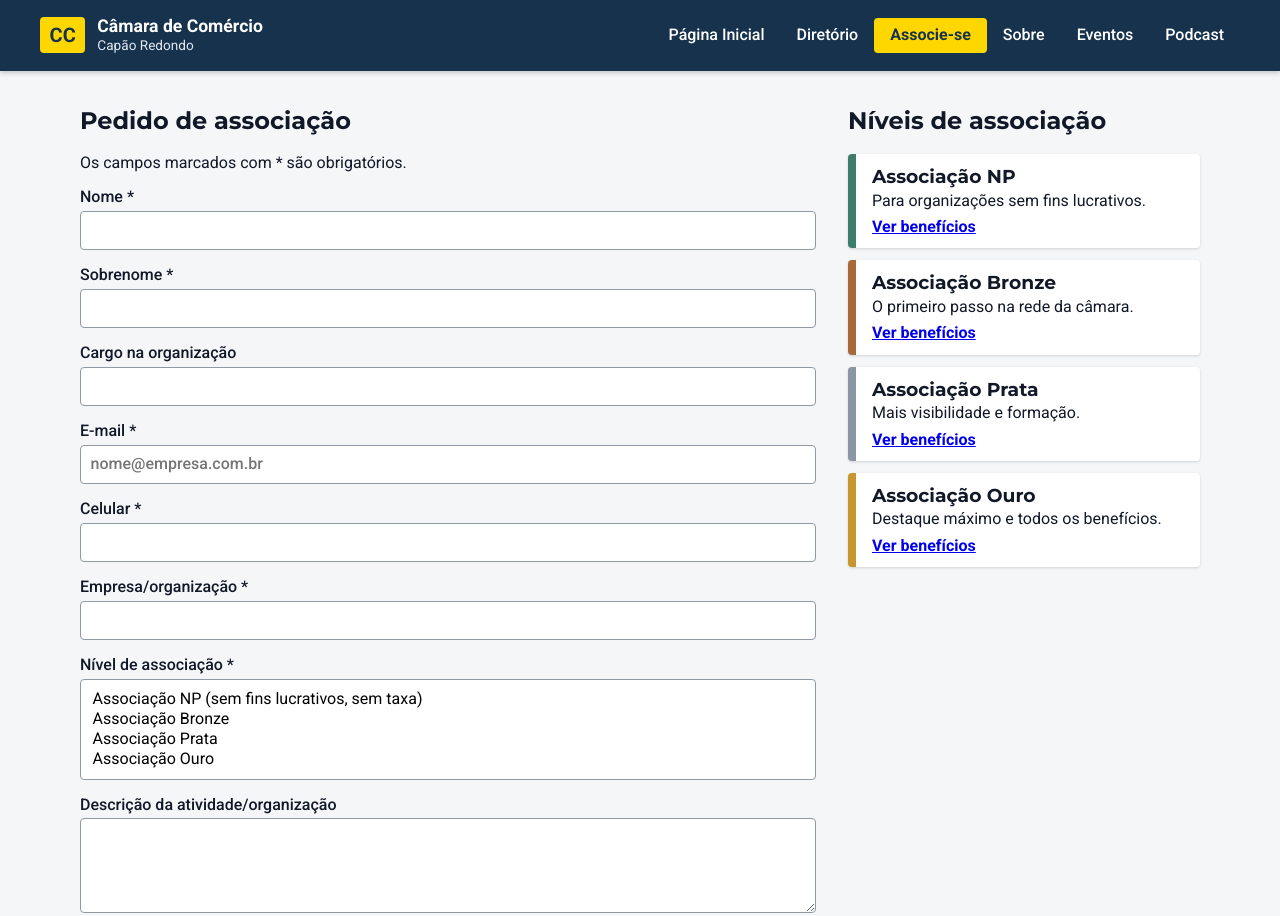
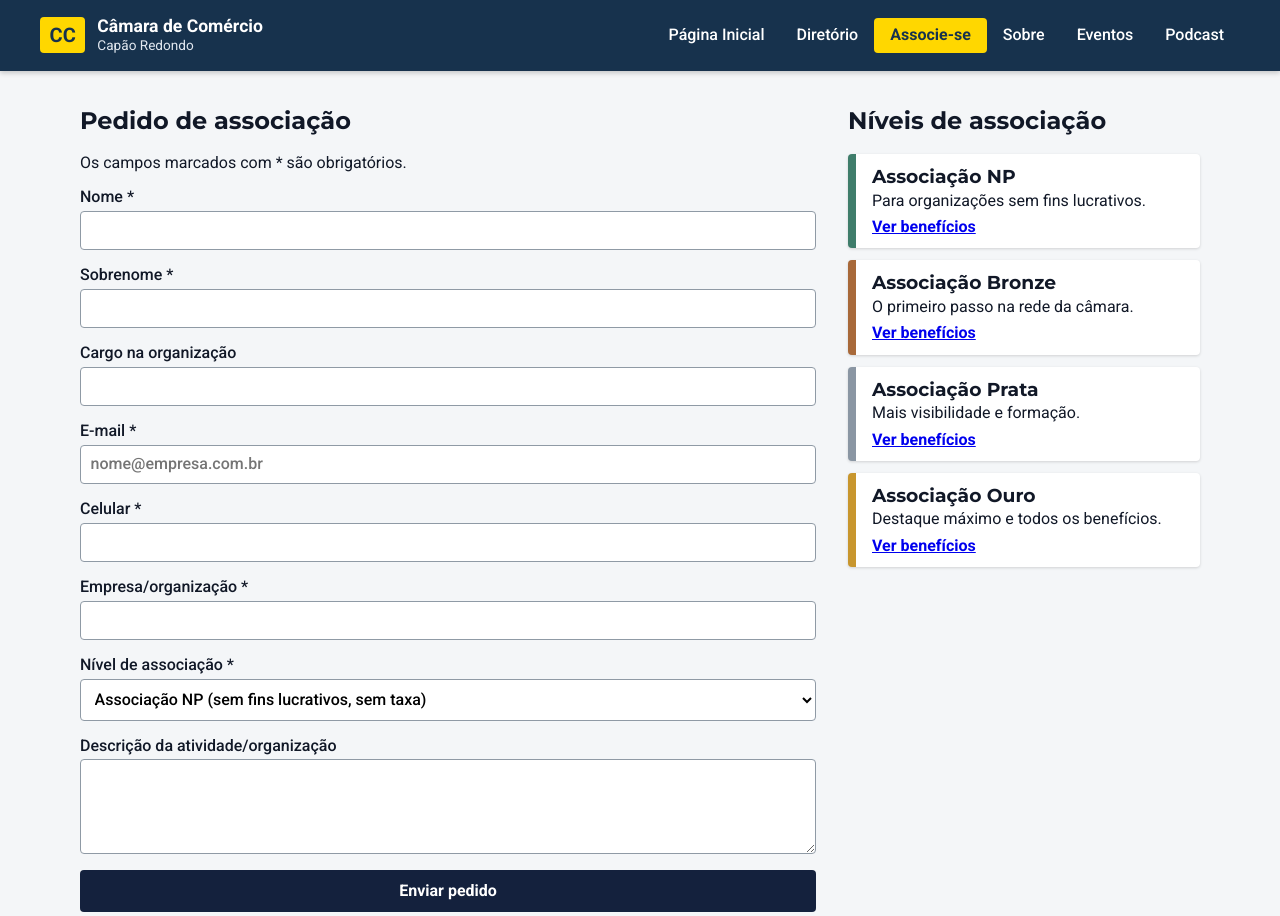
Before and after one commit to ThiagoDOLima/wdd231, a plain HTML site: page camara/associacao.html in a window 1280 px wide. Shown: the top 916 px of the page. Drawn offline with Linux system fonts and the light colour scheme.

Commit message:
ajustes associacao

```diff
--- a/camara/associacao.html
+++ b/camara/associacao.html
@@ -102,7 +102,7 @@
                 </label>
 
                 <label>Nível de associação *
-                    <select name="membership" id="membership" size="4" title="Escolha o nível de associação" required>
+                    <select name="membership" id="membership" title="Escolha o nível de associação" required>
                         <option value="np">Associação NP (sem fins lucrativos, sem taxa)</option>
                         <option value="bronze">Associação Bronze</option>
                         <option value="silver">Associação Prata</option>
```
